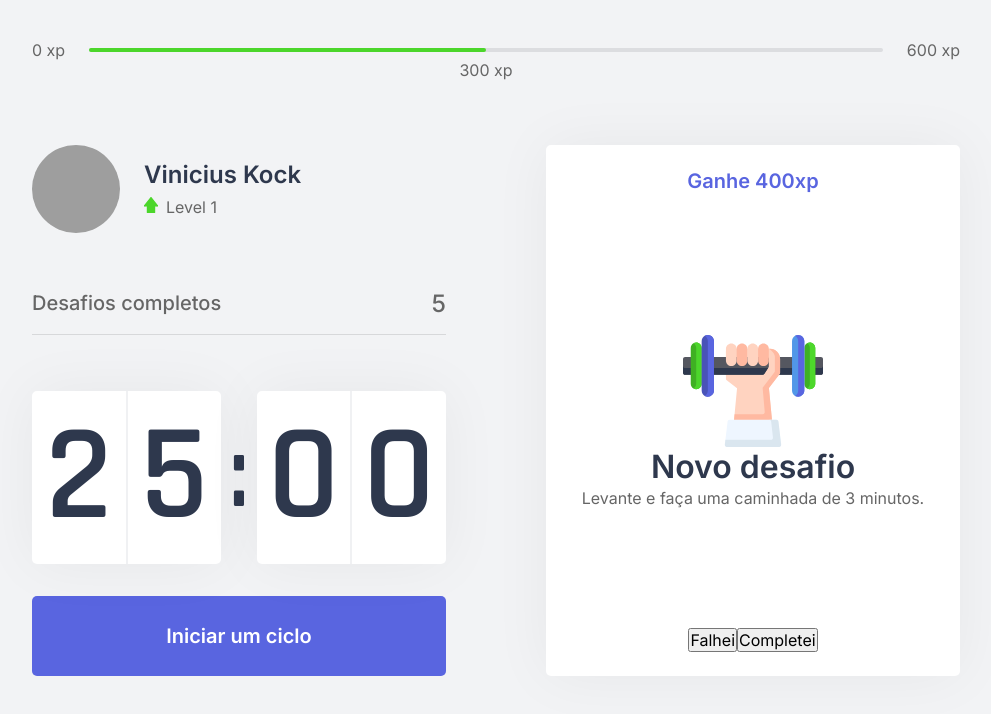
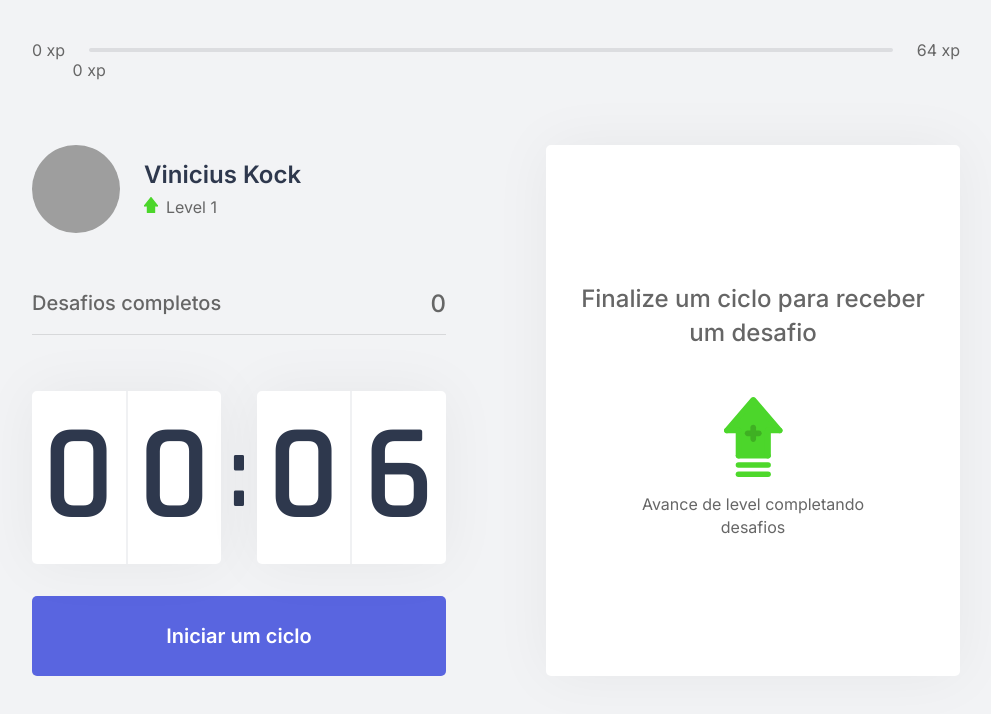
Before and after one commit to Kock03/moveit-next, a Next.js app: page / in a window 1280 px wide. Shown: the top 714 px of the page, without its empty margins (144-1135 px from the left). Built offline with nearby package versions, Linux system fonts and the light colour scheme; grey boxes are pictures that could not be loaded.

Commit message:
third class

```diff
--- /dev/null
+++ b/challenges.json
@@ -0,0 +1,62 @@
+[
+  {
+    "type": "body",
+    "description": "Estique um de seus braços com a palma da mão virada para frente e puxe os dedos para cima por 10 segundos por mão.",
+    "amount": 80
+  },
+  {
+    "type": "body",
+    "description": "Estique seu braço contra o peito e puxe-o utilizando o outro braço por 10 segundos por braço.",
+    "amount": 60
+  },
+  {
+    "type": "body",
+    "description": "Puxe seu pescoço com a ajuda da mão para a direita e para a esquerda, permanecendo na posição por alguns segundos.",
+    "amount": 70
+  },
+  {
+    "type": "body",
+    "description": "Com as duas mãos na parte de trás da cabeça, leve-a para baixo, alongando a parte de trás da região.",
+    "amount": 60
+  },
+  {
+    "type": "body",
+    "description": "Cruze as pernas e desça com as mãos esticadas em direção ao chão. Repita o movimento com a outra perna na frente.",
+    "amount": 100
+  },
+  {
+    "type": "body",
+    "description": "Sentado, abra as pernas e tente encostar as palmas das mãos no chão, repita 3 vezes por 5 segundos.",
+    "amount": 80
+  },
+  {
+    "type": "body",
+    "description": "Puxe o joelho de encontro ao peito e segure, troque de perna após 10 segundos.",
+    "amount": 50
+  },
+  {
+    "type": "body",
+    "description": "Sentado, cruze uma perna e incline seu tronco à frente, troque de perna após 10 segundos.",
+    "amount": 80
+  },
+  {
+    "type": "eye",
+    "description": "Sentado, feche os olhos e cubra-os com as palmas da mão durante 2 minutos, depois abra normalmente.",
+    "amount": 90
+  },
+  {
+    "type": "eye",
+    "description": "Em algum ambiente aberto, olhe o mais longe que puder em quatro direções por 3s, mexa apenas os olhos. Repita 3 vezes.",
+    "amount": 140
+  },
+  {
+    "type": "eye",
+    "description": "Usando os polegares, massage a área abaixo das sobrancelhas em movimentos circulares por 15 segundos.",
+    "amount": 70
+  },
+  {
+    "type": "body",
+    "description": "Em pé, gire a cintura o máximo que puder para a esquerda, segure por cinco segundos. Repita para a direita.",
+    "amount": 90
+  }
+]
--- a/src/components/ChallengeBox.tsx
+++ b/src/components/ChallengeBox.tsx
@@ -1,21 +1,30 @@
+import { useContext } from 'react';
 import styles from '../styles/components/ChallengeBox.module.css'
+import { ChallengesContext } from '@/contexts/ChallegensContext';
 
 export function ChallengeBox() {
-  const hasActiveChallenge = true;
+  const { activeChallenge, resetChallenge} = useContext(ChallengesContext)
+
 
   return (
     <div className={styles.challengeBoxContainer}>
-      {hasActiveChallenge ? (
+      {activeChallenge ? (
         <div className={styles.challengeActive}>
-          <header>Ganhe 400xp</header>
+          <header>Ganhe {activeChallenge.amount} xp</header>
           <main>
-            <img src="icons/body.svg" alt="musucloso" />
+            <img src={`icons/${activeChallenge.type}.svg`}  />
             <strong>Novo desafio</strong>
-            <p>Levante e faça uma caminhada de 3 minutos.</p>
+            <p>{activeChallenge.description}</p>
           </main>
 
           <footer>
-            <button type='button' className={styles.challengeFailedButton}>Falhei</button>
+            <button
+            type='button'
+            className={styles.challengeFailedButton}
+            onClick={resetChallenge}
+            >
+              Falhei
+            </button>
             <button type='button' className={styles.challengeSucceededButton}>Completei</button>
           </footer>
         </div>
--- a/src/components/CompleteChallenges.tsx
+++ b/src/components/CompleteChallenges.tsx
@@ -1,10 +1,15 @@
+import { useContext } from 'react';
 import styles from '../styles/components/CompleteChallenges.module.css'
+import { ChallengesContext } from '@/contexts/ChallegensContext';
 
 export function CompleteChallenges() {
+  const {challengesCompleted} = useContext(ChallengesContext)
+
+
   return (
     <div className={styles.completeChallengesContainer}>
       <span>Desafios completos</span>
-      <span>5</span>
+      <span>{challengesCompleted}</span>
     </div>
   );
 }
--- a/src/components/Countdown.tsx
+++ b/src/components/Countdown.tsx
@@ -1,13 +1,15 @@
-import { useState, useEffect } from 'react';
+import { useState, useEffect, useContext } from 'react';
 import styles from '../styles/components/Countdown.module.css'
+import { ChallengesContext } from '@/contexts/ChallegensContext';
 
 let countdownTimeout: NodeJS.Timeout;
 
 export function Countdown() {
+  const { startNewChallenge } = useContext(ChallengesContext)
 
-  const [time, setTime] = useState(25 * 60);
+  const [time, setTime] = useState(0.1 * 60);
   const [isActive, setIsActive] = useState(false);
-const [hasFinished, setHasFinished] = useState(false);
+  const [hasFinished, setHasFinished] = useState(false);
 
   const minutes = Math.floor(time / 60);
   const seconds = time % 60;
@@ -33,6 +35,7 @@
     } else if(isActive && time === 0){
       setHasFinished(true);
       setIsActive(false);
+      startNewChallenge();
     }
   }, [isActive, time])
 
@@ -81,9 +84,6 @@
           )}
         </>
       )}
-
-
-
     </div>
   );
 }
--- a/src/components/ExperienceBar.tsx
+++ b/src/components/ExperienceBar.tsx
@@ -1,17 +1,23 @@
+import { useContext } from 'react'
 import styles from '../styles/components/ExperienceBar.module.css'
+import { ChallengesContext } from '@/contexts/ChallegensContext';
 
 export default function ExperienceBar() {
+  const { currentExperience, experienceToNextLevel } = useContext(ChallengesContext);
+
+  const percentToNextLevel = Math.round((currentExperience * 100)) / experienceToNextLevel
+
   return(
     <header className={styles.experienceBar}>
       <span>0 xp</span>
       <div>
-        <div style={{width: '50%'}} />
+        <div style={{width: `${percentToNextLevel}%`}} />
 
-        <span className={styles.currentExperience} style={{left: '50%'}}>
-          300 xp
+        <span className={styles.currentExperience} style={{left: `${percentToNextLevel}%`}}>
+          {currentExperience} xp
         </span>
       </div>
-      <span>600 xp</span>
+      <span>{experienceToNextLevel} xp</span>
     </header>
 
   )
--- /dev/null
+++ b/src/contexts/ChallegensContext.tsx
@@ -0,0 +1,67 @@
+import {ReactNode, createContext, useState} from 'react'
+import challenges from '../../challenges.json'
+
+interface ChallengeTask {
+  type: 'body' | 'eye';
+  description: string;
+  amount: number;
+}
+
+interface ChallengesContextData {
+  level: number;
+  currentExperience: number;
+  challengesCompleted: number;
+  experienceToNextLevel: number;
+  activeChallenge: ChallengeTask;
+  levelUp: () => void;
+  startNewChallenge: () => void;
+  resetChallenge: () => void;
+}
+
+interface ChallengesProviderProps {
+  children: ReactNode;
+  // any props that come into the component
+}
+export const ChallengesContext = createContext({} as ChallengesContextData);
+
+export function ChallengesProvider( {children}: ChallengesProviderProps ) {
+  const [level, setLevel] = useState(1);
+  const [currentExperience, setCurrentExperience] = useState(0);
+  const [challengesCompleted, setChallengesCompleted] = useState(0);
+
+  const [activeChallenge, setActiveChallenge] = useState(null);
+
+  const experienceToNextLevel = Math.pow((level + 1) * 4, 2)
+
+  function levelUp(){
+    setLevel(level + 1);
+  }
+
+  function startNewChallenge(){
+    const randomChallengeIndex = Math.floor(Math.random() * challenges.length);
+    const challenge = challenges[randomChallengeIndex];
+
+    setActiveChallenge(challenge)
+  }
+
+  function resetChallenge() {
+    setActiveChallenge(null);
+  }
+
+  return (
+    <ChallengesContext.Provider
+    value={{
+      level,
+      currentExperience,
+      challengesCompleted,
+      levelUp,
+      startNewChallenge,
+      activeChallenge,
+      resetChallenge,
+      experienceToNextLevel
+    }}
+  >
+      {children}
+    </ChallengesContext.Provider>
+  );
+}
--- a/src/pages/_app.tsx
+++ b/src/pages/_app.tsx
@@ -1,6 +1,14 @@
-import '@/styles/global.css'
-import type { AppProps } from 'next/app'
+import "@/styles/global.css";
+import type { AppProps } from "next/app";
+import { ChallengesProvider } from "../contexts/ChallegensContext";
+import { useState } from "react";
 
-export default function App({ Component, pageProps }: AppProps) {
-  return <Component {...pageProps} />
+function App({ Component, pageProps }: AppProps) {
+  return (
+    <ChallengesProvider>
+      <Component {...pageProps} />
+    </ChallengesProvider>
+  );
 }
+
+export default App;
--- a/src/styles/components/ChallengeBox.module.css
+++ b/src/styles/components/ChallengeBox.module.css
@@ -71,3 +71,35 @@
 .challengeActive main p {
   line-height: 1.5;
 }
+
+.challengeActive footer {
+  display: grid;
+  grid-template-columns: 1fr 1fr;
+  gap: 1rem;
+}
+
+.challengeActive footer button {
+  height: 3rem;
+  display: flex;
+  align-items: center;
+  justify-content: center;
+  border: 0;
+  border-radius: 5px;
+  color: var(--white);
+  font-size: 1rem;
+  font-weight: 600;
+
+  transition: filter 0.2s;
+}
+
+.challengeActive footer button.challengeFailedButton {
+  background: var(--red);
+}
+
+.challengeActive footer button.challengeSucceededButton {
+  background: var(--green);
+}
+
+.challengeActive footer button:hover {
+  filter: brightness(0.9);
+}
```
